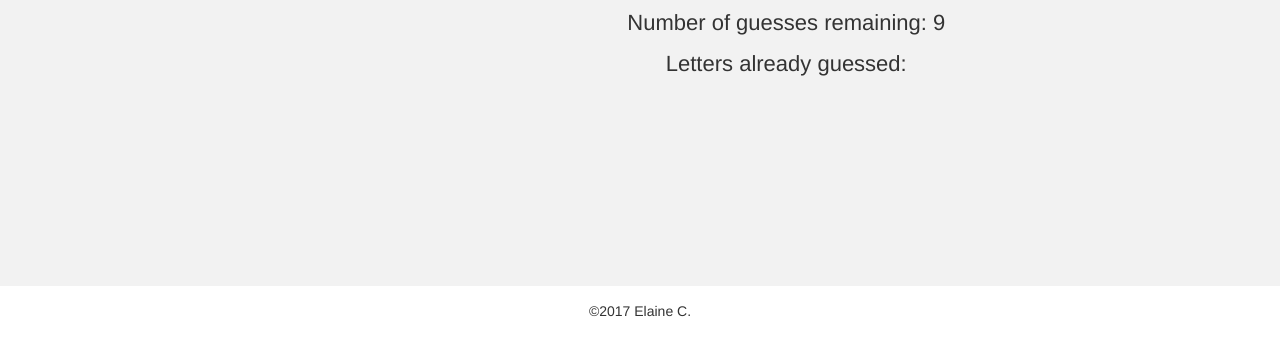
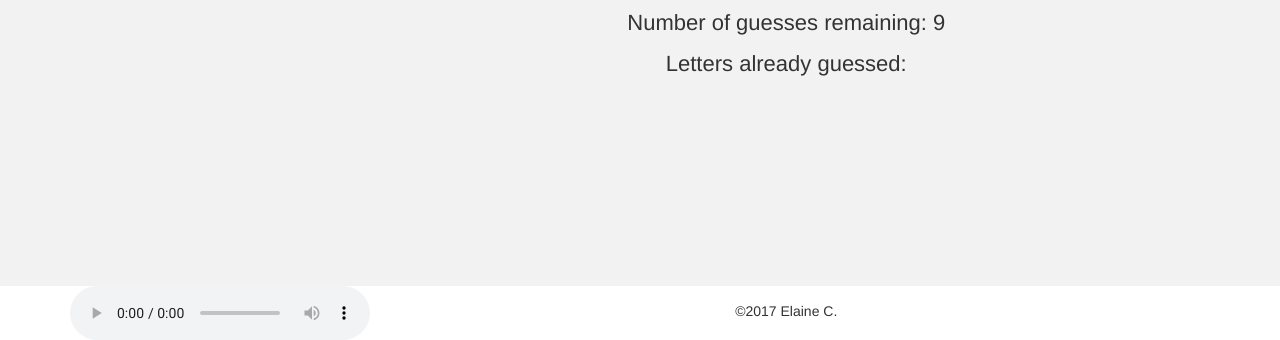
Before and after one commit to elaine01/Hangman-Game, a plain HTML site: page index.html in a window 1280 px wide. Shown: the part 489-829 px from the top of the page. Drawn offline with nearby package versions, Linux system fonts and the light colour scheme.

Commit message:
added optional bgm

```diff
--- a/index.html
+++ b/index.html
@@ -85,8 +85,17 @@
 	</div>
 </div>
 
-<footer>&copy;2017 Elaine C.</footer>
-<script type="text/javascript" src="assets/javascript/game3.js"></script>
-
+<div class="container">
+	<div class="row footer">
+		<div class="col-xs-12 col-md-3">
+			<audio controls>
+				<source src="assets/sounds/pokemon_opening.mp3" type="audio/mpeg">
+			</audio>
+		</div>
+		<div class="col-md-9">
+			<footer>&copy;2017 Elaine C.</footer>
+			<script type="text/javascript" src="assets/javascript/game3.js"></script>
+	</div>
+</div>
 </body>
 </html>
```
Also changed, not shown: assets/css/style.css (line endings or trailing spaces), 2 other files.
